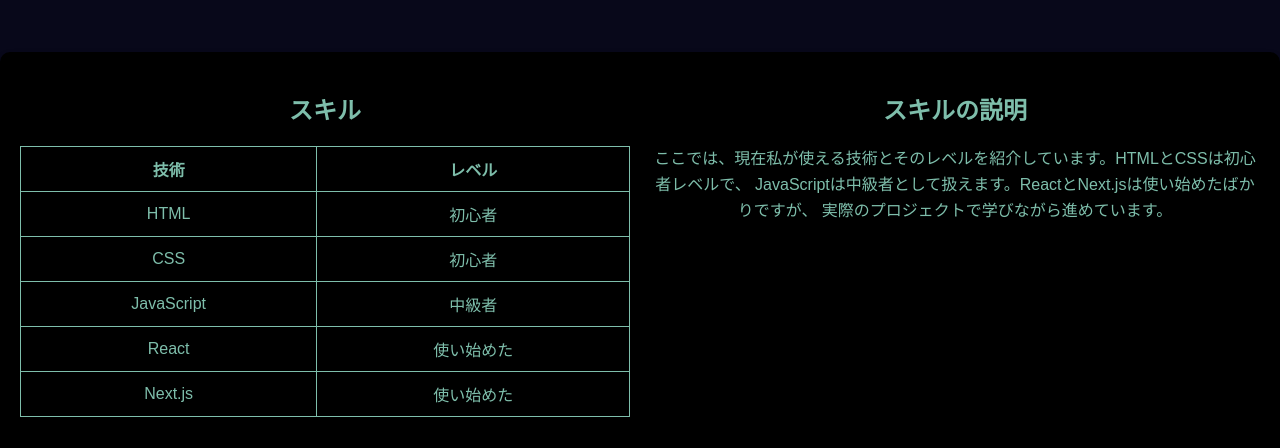
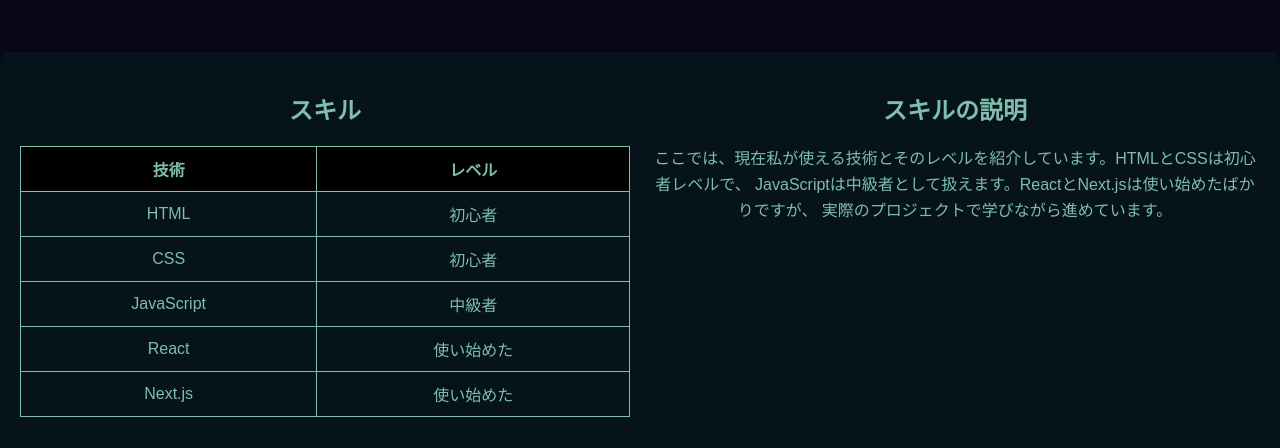
Before and after one commit to HibikiKobayashii/portforio, a Next.js app: page / in a window 1280 px wide. Shown: the part 502-950 px from the top of the page. Built offline with nearby package versions, Linux system fonts and the light colour scheme.

Commit message:
Update index.tsx

```diff
--- a/pages/index.tsx
+++ b/pages/index.tsx
@@ -58,7 +58,7 @@ const App = () => {
           style={{
             marginTop: "50px",
             padding: "20px",
-            backgroundColor: "#000000",
+            backgroundColor: "#06131a",
             borderRadius: "10px",
             boxShadow: "0 4px 8px rgba(0, 0, 0, 0.1)",
             display: "flex",
```
